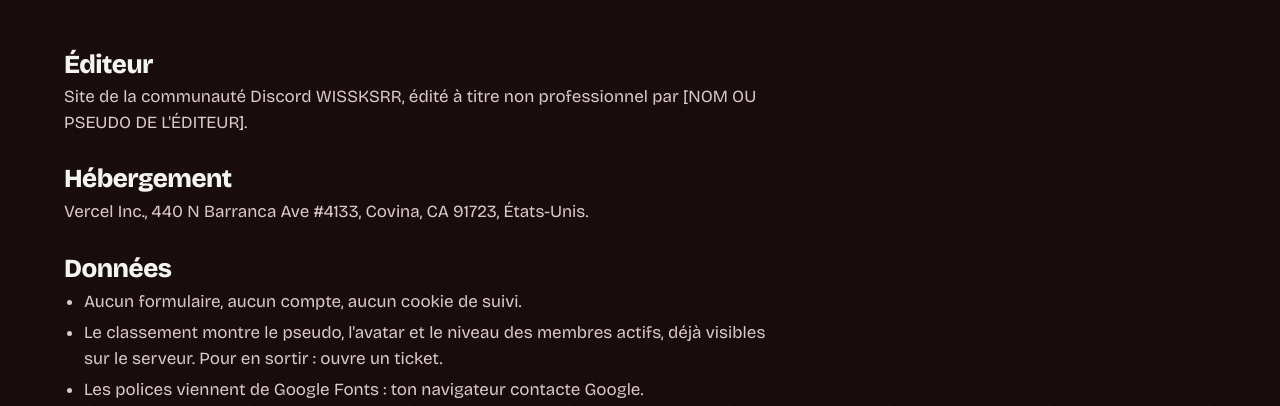
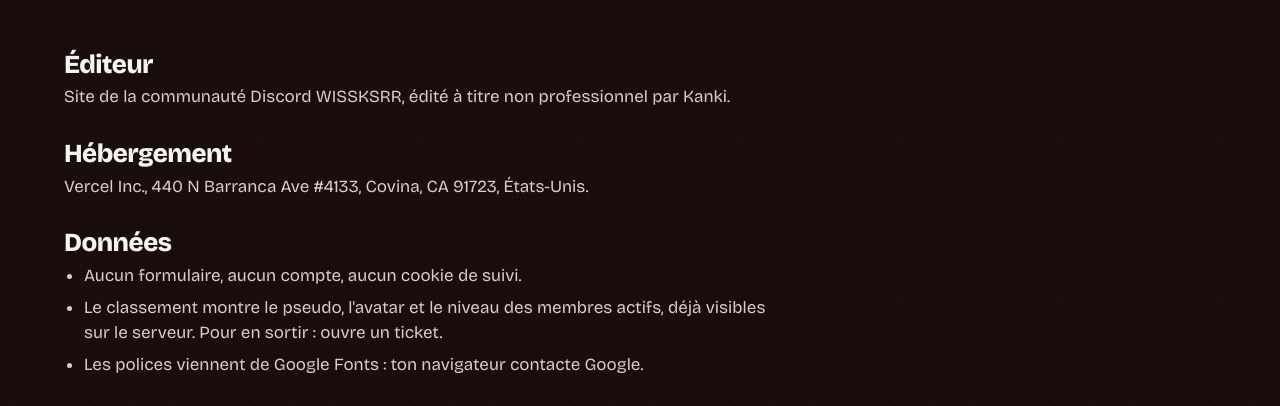
Before and after one commit to SpikeOff78/wiss-site, a plain HTML site: page mentions.html in a window 1280 px wide. Shown: the part 360-766 px from the top of the page. Drawn offline with nearby package versions, Linux system fonts and the light colour scheme.

Commit message:
Mentions légales

```diff
--- a/mentions.html
+++ b/mentions.html
@@ -40,7 +40,7 @@
   </section>
   <section class="conteneur">
     <article class="texte-legal">
-      <section><h2>Éditeur</h2><p>Site de la communauté Discord WISSKSRR, édité à titre non professionnel par [NOM OU PSEUDO DE L'ÉDITEUR].</p></section>
+      <section><h2>Éditeur</h2><p>Site de la communauté Discord WISSKSRR, édité à titre non professionnel par Kanki.</p></section>
       <section><h2>Hébergement</h2><p>Vercel Inc., 440 N Barranca Ave #4133, Covina, CA 91723, États-Unis.</p></section>
       <section><h2>Données</h2><ul>
         <li>Aucun formulaire, aucun compte, aucun cookie de suivi.</li>
```
